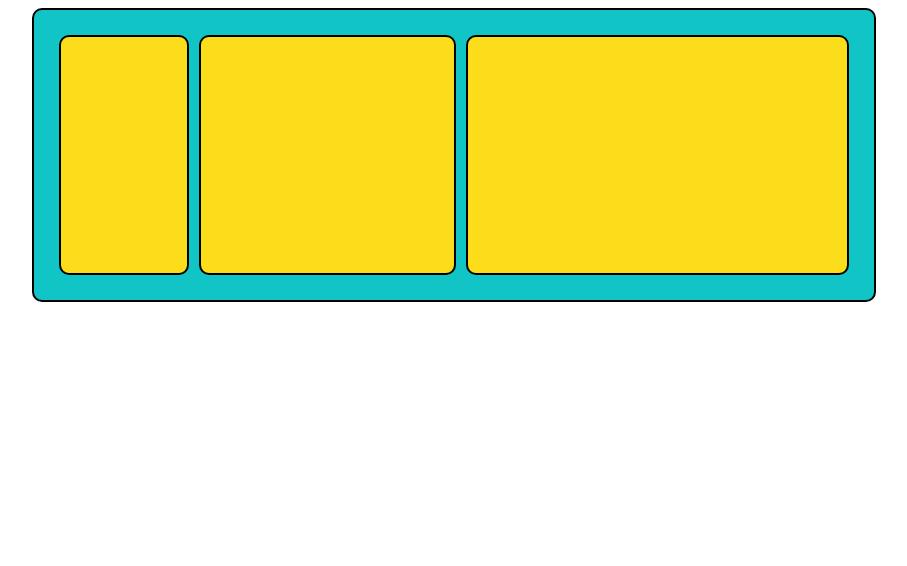
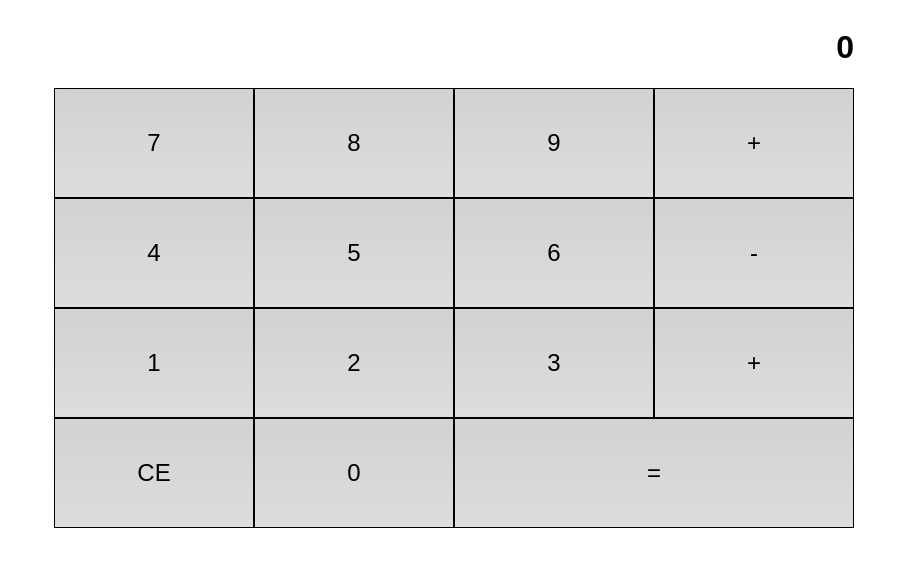
Before and after one commit to Bolochen/kalkulator, a plain HTML site: page index.html in a window 1280 px wide. Shown: the whole page, without its empty margins (186-1093 px from the left). Drawn offline with Linux system fonts and the light colour scheme.

Commit message:
membuat layout kalkulator

```diff
--- a/index.html
+++ b/index.html
@@ -5,13 +5,36 @@
     <meta http-equiv="X-UA-Compatible" content="IE=edge">
     <meta name="viewport" content="width=device-width, initial-scale=1.0">
     <link rel="stylesheet" href="style.css">
-    <title>Document</title>
+    <title>Kalkulator</title>
 </head>
 <body>
-    <div class="container">
-        <div class="box first"></div>
-        <div class="box second"></div>
-        <div class="box third"></div>
+    <div class="flex-container-column">
+        <div class="display">
+            <h1 class="displayNumber">0</h1>
+        </div>
+        <div class="flex-container-row">
+            <div class="button">7</div>
+            <div class="button">8</div>
+            <div class="button">9</div>
+            <div class="button operator">+</div>
+        </div>
+        <div class="flex-container-row">
+            <div class="button">4</div>
+            <div class="button">5</div>
+            <div class="button">6</div>
+            <div class="button operator">-</div>
+        </div>
+        <div class="flex-container-row">
+            <div class="button">1</div>
+            <div class="button">2</div>
+            <div class="button">3</div>
+            <div class="button operator">+</div>
+        </div>
+        <div class="flex-container-row">
+            <div class="button operator">CE</div>
+            <div class="button">0</div>
+            <div class="button equals double">=</div>
+        </div>
     </div>
 </body>
 </html>
--- a/style.css
+++ b/style.css
@@ -1,31 +1,33 @@
-.container {
+* {
+    box-sizing: border-box;
+}
+body {
+    font-family: sans-serif;
+}
+.flex-container-column {
+    display: flex;
+    flex-direction: column;
+
+    /* properti lainnya */
+    width: 800px;
+    margin: 0 auto;
+    text-align: right;
+}
+.flex-container-row {
     display: flex;
 
     /* properti lainnya */
-    width: 800px;
-    height: 250px;
-    background-color: #11C5C6;
-    border: 2px solid black;
-    padding: 20px;
-    border-radius: 10px;
-    margin: 0 auto;
 }
-.box {
-    /* properti lainnya */
-    background-color: #FBDD1C;
-    margin:5px;
-    border:2px solid black;
-    border-radius: 10px;
+.button {
+    flex-basis: 25%;
+    /* properti pendukung */
+    font-size: 1.5em;
+    text-align: center;
+    padding: 40px;
+    border: 1px solid black;
+    background: -webkit-linear-gradient(top, #d2d2d2, #ddd);
+    cursor: pointer;
 }
-
-.first {
-    flex-grow: 1;
+.double {
+    flex-basis: 50%;
 }
-
-.second {
-    flex-grow: 2;
-}
-
-.third {
-    flex-grow: 3;
-}
```
